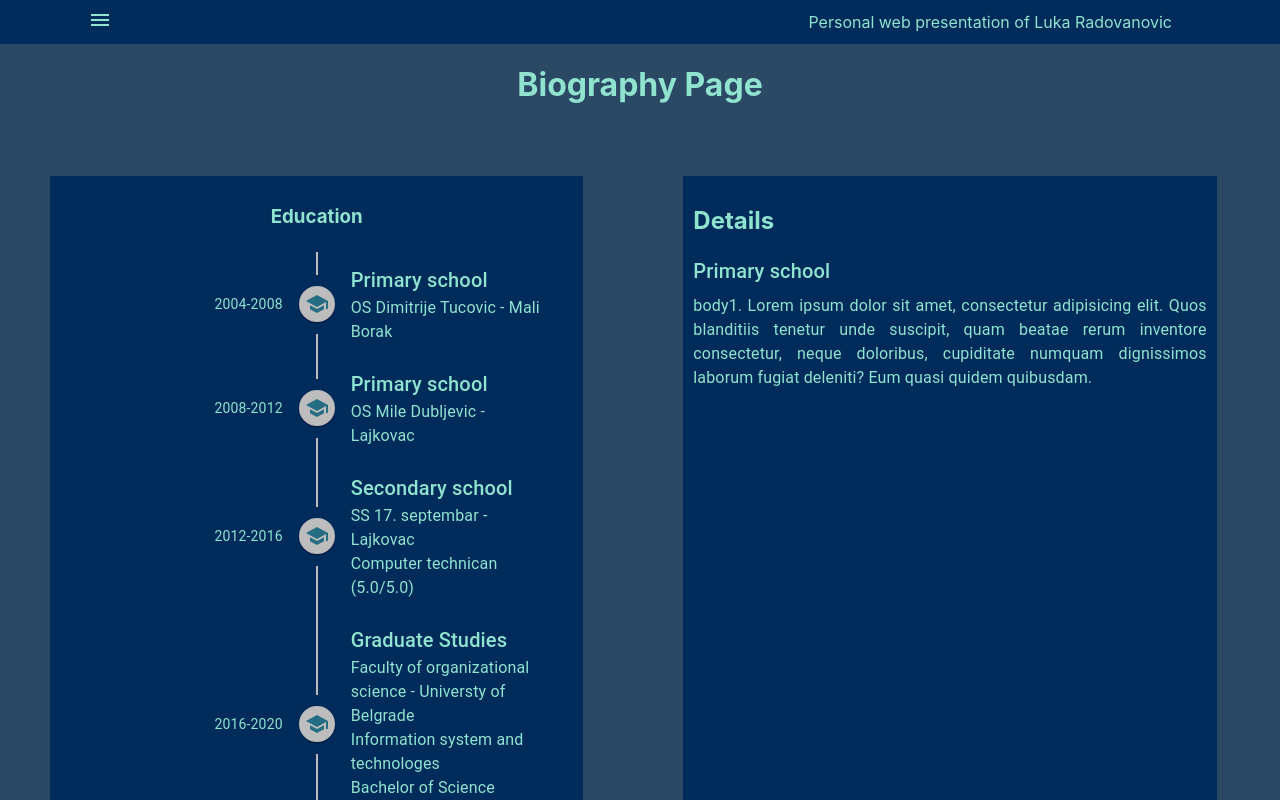
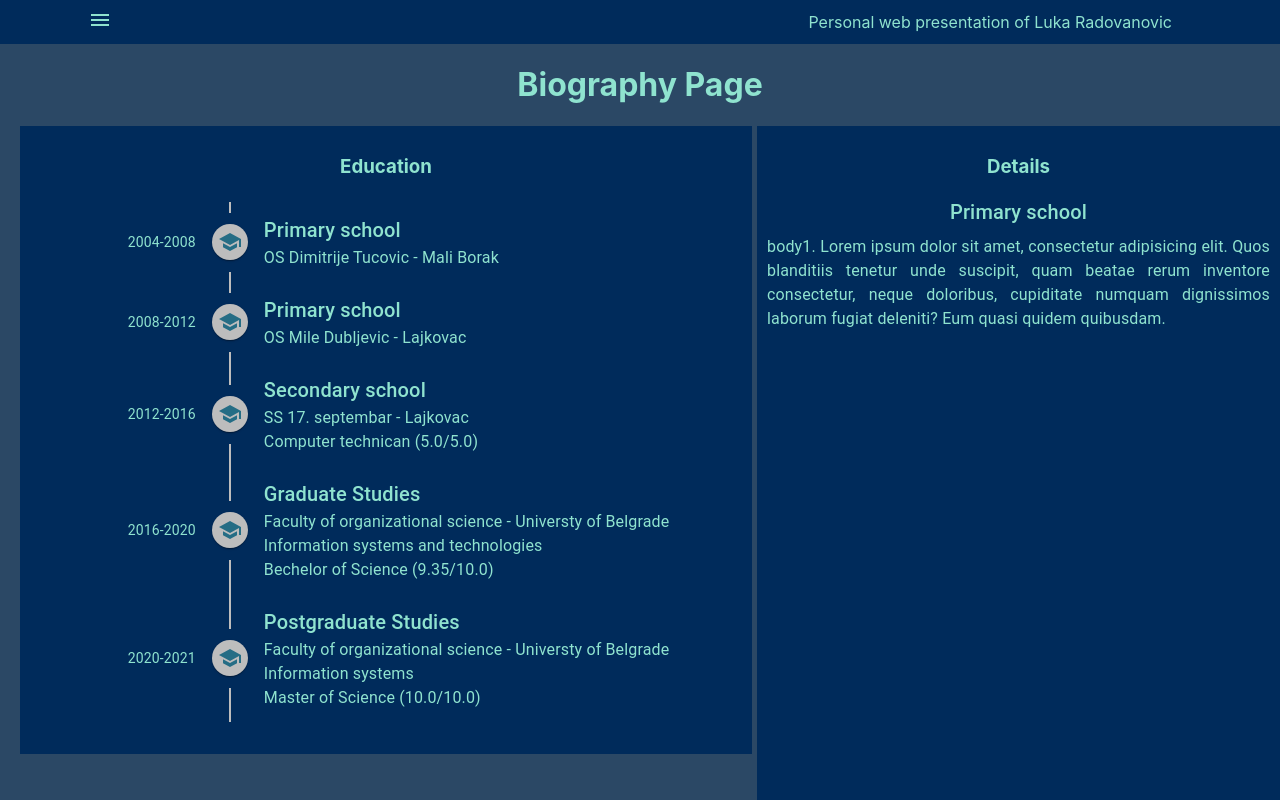
Before and after one commit to lukadlm97/personal-web-presentation, a React (Create React App) app: page /biography in a window 1280 px wide. Shown: the top 800 px of the page. Built offline with nearby package versions, Linux system fonts and the light colour scheme.

Commit message:
fixed positioning

```diff
--- /dev/null
+++ b/src/components/timelineItem/CustomTimelineItem.tsx
@@ -0,0 +1,61 @@
+import * as React from 'react';
+import Timeline from '@material-ui/lab/Timeline';
+import TimelineItem from '@mui/lab/TimelineItem';
+import TimelineSeparator from '@mui/lab/TimelineSeparator';
+import TimelineConnector from '@mui/lab/TimelineConnector';
+import TimelineContent from '@mui/lab/TimelineContent';
+import TimelineOppositeContent from '@mui/lab/TimelineOppositeContent';
+import TimelineDot from '@mui/lab/TimelineDot';
+import SchoolIcon from '@mui/icons-material/School';
+import Typography from '@mui/material/Typography';
+
+interface Content{
+    fromTo:string,
+    schoolName:string,
+    schoolType:string,
+    level:string|null,
+    domain:string|null
+}
+
+
+export default function CustomTimelineItem(props:Content){
+
+    return (
+        <TimelineItem>
+        <TimelineOppositeContent
+            sx={{ m: 'auto 0' }}
+            align="right"
+            variant="body2"
+            color="text.secondary"
+            style={{ color: '#8FE3CF',flex:0.3 }}
+        >
+            {props.fromTo}
+        </TimelineOppositeContent>
+        <TimelineSeparator>
+            <TimelineConnector />
+            <TimelineDot>
+            <SchoolIcon style={{ color: '#256D85' }}/>
+            </TimelineDot>
+            <TimelineConnector />
+        </TimelineSeparator>
+        <TimelineContent sx={{ py: '12px', px: 2 }}>
+            <Typography variant="h6" component="span">
+            {props.schoolType}
+            </Typography>
+            <Typography>
+            {props.schoolName}
+            </Typography>
+           {props.domain &&
+            <Typography>
+            {props.domain}
+            </Typography>
+           }
+            {props.level &&
+            <Typography>
+            {props.level}
+            </Typography>
+           }
+        </TimelineContent>
+        </TimelineItem>
+    )
+}
--- a/src/pages/biography/Biography.tsx
+++ b/src/pages/biography/Biography.tsx
@@ -11,6 +11,7 @@ import TimelineOppositeContent from '@mui/lab/TimelineOppositeContent';
 import TimelineDot from '@mui/lab/TimelineDot';
 import SchoolIcon from '@mui/icons-material/School';
 import Typography from '@mui/material/Typography';
+import CustomTimelineItem from '../../components/timelineItem/CustomTimelineItem'
 
 
 const useStyles = makeStyles({
@@ -30,162 +31,36 @@ export default function Biography() {
         return (
             <Grid container className={style.body} >
                 <h1> Biography Page</h1>
-                <Grid container style={{display:'flex'}}>
-                    <Grid item xs={5} style={{background:'#002B5B',margin:'50px',padding:'10px'}}>
+                <Grid   style={{display:'flex'}}>
+                    <Grid item xs={7} style={{background:'#002B5B',marginLeft:'20px',marginBottom:'50px',padding:'10px'}}>
                         <h3>Education</h3>
                         <Timeline>
-                            <TimelineItem>
-                            <TimelineOppositeContent
-                                sx={{ m: 'auto 0' }}
-                                align="right"
-                                variant="body2"
-                                color="text.secondary"
-                                style={{ color: '#8FE3CF' }}
-                            >
-                                2004-2008
-                            </TimelineOppositeContent>
-                            <TimelineSeparator>
-                                <TimelineConnector />
-                                <TimelineDot>
-                                <SchoolIcon style={{ color: '#256D85' }}/>
-                                </TimelineDot>
-                                <TimelineConnector />
-                            </TimelineSeparator>
-                            <TimelineContent sx={{ py: '12px', px: 2 }}>
-                                <Typography variant="h6" component="span"
-                                >
-                                Primary school
-                                </Typography>
-                                <Typography>OS Dimitrije Tucovic - Mali Borak</Typography>
-                            </TimelineContent>
-                            </TimelineItem>
-                            <TimelineItem>
-                            <TimelineOppositeContent
-                                sx={{ m: 'auto 0' }}
-                                align="right"
-                                variant="body2"
-                                color="text.secondary"
-                                style={{ color: '#8FE3CF' }}
-                            >
-                                2008-2012
-                            </TimelineOppositeContent>
-                            <TimelineSeparator>
-                                <TimelineConnector />
-                                <TimelineDot>
-                                <SchoolIcon style={{ color: '#256D85' }}/>
-                                </TimelineDot>
-                                <TimelineConnector />
-                            </TimelineSeparator>
-                            <TimelineContent sx={{ py: '12px', px: 2 }}>
-                                <Typography variant="h6" component="span"
-                                >
-                                Primary school
-                                </Typography>
-                                <Typography>OS Mile Dubljevic - Lajkovac</Typography>
-                            </TimelineContent>
-                            </TimelineItem>
-                            <TimelineItem>
-                            <TimelineOppositeContent
-                                sx={{ m: 'auto 0' }}
-                                align="right"
-                                variant="body2"
-                                color="text.secondary"
-                                style={{ color: '#8FE3CF' }}
-                            >
-                                2012-2016
-                            </TimelineOppositeContent>
-                            <TimelineSeparator>
-                                <TimelineConnector />
-                                <TimelineDot>
-                                <SchoolIcon style={{ color: '#256D85' }}/>
-                                </TimelineDot>
-                                <TimelineConnector />
-                            </TimelineSeparator>
-                            <TimelineContent sx={{ py: '12px', px: 2 }}>
-                                <Typography variant="h6" component="span">
-                                Secondary school
-                                </Typography>
-                                <Typography>SS 17. septembar - Lajkovac</Typography>
-                                <Typography>Computer technican (5.0/5.0)</Typography>
-                            </TimelineContent>
-                            </TimelineItem>
-                            <TimelineItem>
-                            <TimelineOppositeContent
-                                sx={{ m: 'auto 0' }}
-                                align="right"
-                                variant="body2"
-                                color="text.secondary"
-                                style={{ color: '#8FE3CF' }}
-                            >
-                                2016-2020
-                            </TimelineOppositeContent>
-                            <TimelineSeparator>
-                                <TimelineConnector />
-                                <TimelineDot>
-                                <SchoolIcon style={{ color: '#256D85' }}/>
-                                </TimelineDot>
-                                <TimelineConnector />
-                            </TimelineSeparator>
-                            <TimelineContent sx={{ py: '12px', px: 2 }}>
-                                <Typography variant="h6" component="span"
-                                >
-                                Graduate Studies
-                                </Typography>
-                                <Typography>Faculty of organizational science - Universty of Belgrade</Typography>
-                                <Typography>Information system and technologes</Typography>
-                                <Typography>Bachelor of Science (9.35/10.0)</Typography>
-                            </TimelineContent>
-                            </TimelineItem>
-
-                            <TimelineItem>
-                            <TimelineOppositeContent
-                                sx={{ m: 'auto 0' }}
-                                align="right"
-                                variant="body2"
-                                color="text.secondary"
-                                style={{ color: '#8FE3CF' }}
-                            >
-                                2020-2021
-                            </TimelineOppositeContent>
-                            <TimelineSeparator>
-                                <TimelineConnector />
-                                <TimelineDot>
-                                <SchoolIcon style={{ color: '#256D85' }}/>
-                                </TimelineDot>
-                                <TimelineConnector />
-                            </TimelineSeparator>
-                            <TimelineContent sx={{ py: '12px', px: 2 }}>
-                                <Typography variant="h6" component="span"
-                                >
-                                Postgraduate Studies
-                                </Typography>
-                                <Typography>Faculty of organizational science - Universty of Belgrade</Typography>
-                                <Typography>Information systems</Typography>
-                                <Typography>Master of Science (10.0/10.0)</Typography>
-                            </TimelineContent>
-                            </TimelineItem>
-
+                            <CustomTimelineItem fromTo='2004-2008' schoolType='Primary school' schoolName='OS Dimitrije Tucovic - Mali Borak' level={null} domain={null} />
+                            <CustomTimelineItem fromTo='2008-2012' schoolType='Primary school' schoolName='OS Mile Dubljevic - Lajkovac' level={null} domain={null} />
+                            <CustomTimelineItem fromTo='2012-2016' schoolType='Secondary school' schoolName='SS 17. septembar - Lajkovac' level={null} domain='Computer technican (5.0/5.0)'
+                                />
+                            <CustomTimelineItem fromTo='2016-2020' schoolType=' Graduate Studies' schoolName='Faculty of organizational science - Universty of Belgrade'
+                            level='Bechelor of Science (9.35/10.0)' domain='Information systems and technologies' />
+                            <CustomTimelineItem fromTo='2020-2021' schoolType=' Postgraduate Studies' schoolName='Faculty of organizational science - Universty of Belgrade'
+                                level='Master of Science (10.0/10.0)' domain='Information systems'/>
 
                         </Timeline>
                     </Grid>
-                    <Grid item xs={5} style={{textAlign:'justify',background:'#002B5B',margin:'50px',padding:'10px'}}>
+                    <Grid item xs={5} style={{background:'#002B5B',marginLeft:'5px',padding:'10px'}}>
                         <Box >
-
-                            <h2>
+                            <h3>
                                 Details
-                            </h2>
+                            </h3>
                             <Typography variant="h6" gutterBottom style={{color:'#8FE3CF'}}> Primary school </Typography>
-                            <Typography variant="body1" gutterBottom>
-            body1. Lorem ipsum dolor sit amet, consectetur adipisicing elit. Quos
-            blanditiis tenetur unde suscipit, quam beatae rerum inventore consectetur,
-            neque doloribus, cupiditate numquam dignissimos laborum fugiat deleniti? Eum
-            quasi quidem quibusdam.
-        </Typography>
+                            <Typography variant="body1" gutterBottom style={{textAlign:'justify'}}>
+                                body1. Lorem ipsum dolor sit amet, consectetur adipisicing elit. Quos
+                                blanditiis tenetur unde suscipit, quam beatae rerum inventore consectetur,
+                                neque doloribus, cupiditate numquam dignissimos laborum fugiat deleniti? Eum
+                                quasi quidem quibusdam.
+                            </Typography>
                         </Box>
                     </Grid>
                 </Grid>
-
-
             </Grid>
         );
       }
```
